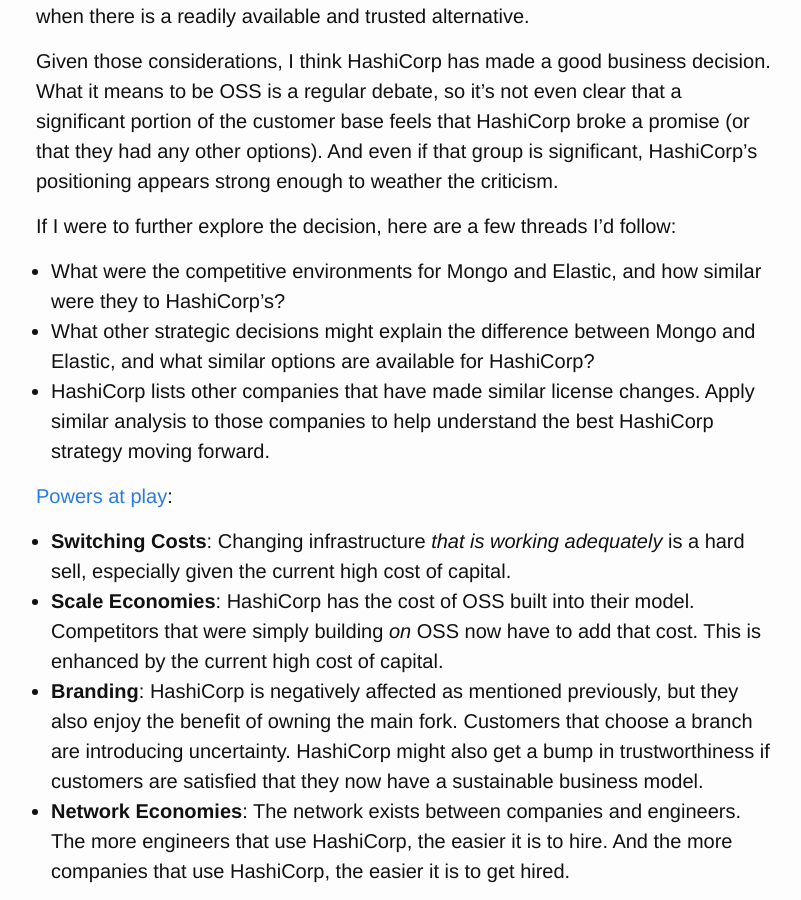
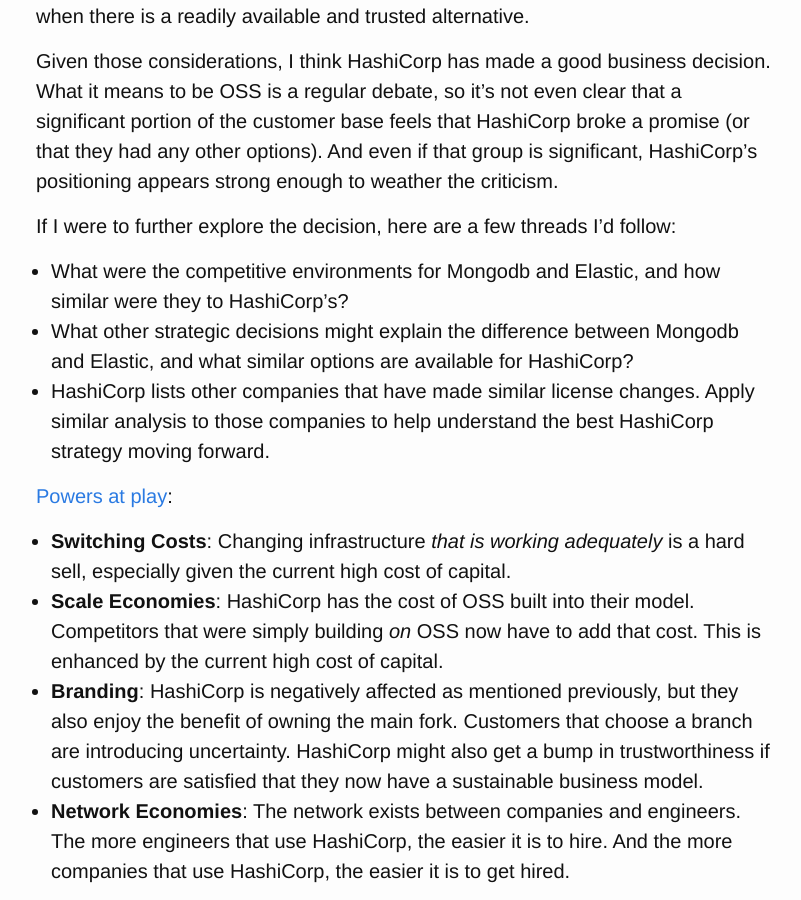
Before and after one commit to Constraint-Lab/Constraint-Lab.github.io, a Jekyll site: the page built from _posts/2023-08-16-hashicorp.markdown, in a window 1280 px wide and 900 px high, scrolled down 2514 px. Shown: the whole window, without its empty margins (234-1035 px from the left). Built offline with Jekyll 4.4.1, drawn with Linux system fonts in a browser that asks for light colours; nearby versions of some CDN libraries.

Commit message:
minor fix

```diff
--- a/_posts/2023-08-16-hashicorp.markdown
+++ b/_posts/2023-08-16-hashicorp.markdown
@@ -1,7 +1,7 @@
 ---
 title: Is HashiCorp a Broken Brand?
 tags: hashicorp branding
-excerpt: Is HashiCorp's decision to change their software license a breaking of their brand promise, similar to Halston's fatal deal with JCPenney? This article delves into the implications of HashiCorp's shift from MPL 2.0 to BSL, comparing it to other tech companies like MongoDB and Elastic. Analyzing key factors such as switching costs, scale economies, branding, and network economies, it examines whether HashiCorp's move is a strategic misstep or a well-calculated business decision.
+excerpt: Is HashiCorp's decision to change their software license a breaking of their brand promise, similar to Halston's fatal deal with JCPenney? This article delves into the implications of HashiCorp's shift from MPL 2.0 to BSL, comparing it to other tech companies like Mongodb and Elastic. Analyzing key factors such as switching costs, scale economies, branding, and network economies, it examines whether HashiCorp's move is a strategic misstep or a well-calculated business decision.
 ---
 
 > What it means to have a brand is you’ve made a promise to people. - Seth Godin
@@ -52,8 +52,8 @@
 Given those considerations, I think HashiCorp has made a good business decision. What it means to be OSS is a regular debate, so it's not even clear that a significant portion of the customer base feels that HashiCorp broke a promise (or that they had any other options). And even if that group is significant, HashiCorp's positioning appears strong enough to weather the criticism.
 
 If I were to further explore the decision, here are a few threads I'd follow:
-* What were the competitive environments for Mongo and Elastic, and how similar were they to HashiCorp's?
-* What other strategic decisions might explain the difference between Mongo and Elastic, and what similar options are available for HashiCorp?
+* What were the competitive environments for Mongodb and Elastic, and how similar were they to HashiCorp's?
+* What other strategic decisions might explain the difference between Mongodb and Elastic, and what similar options are available for HashiCorp?
 * HashiCorp lists other companies that have made similar license changes. Apply similar analysis to those companies to help understand the best HashiCorp strategy moving forward.
 
 [Powers at play][powers]:
```
